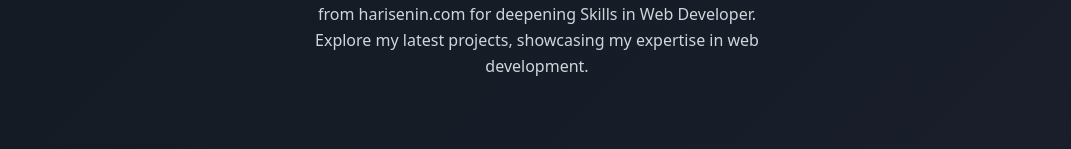
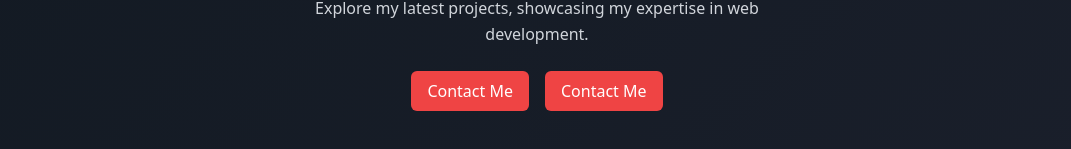
Before and after one commit to yvdzke/portfolio, a React app: page / in a window 1280 px wide. Shown: the part 617-766 px from the top of the page, without its empty margins (103-1174 px from the left). Built offline with nearby package versions, Linux system fonts and the light colour scheme; the HTML template or start-up script is replaced by a standard one.

Commit message:
Add Button component and update home page

```diff
--- /dev/null
+++ b/src/components/Button.jsx
@@ -0,0 +1,16 @@
+function Button(props) {
+  const { hover, variant, children, textColor, font } = props;
+  return (
+    <>
+      <div>
+        <button
+          className={`${variant} ${hover} ${textColor} ${font}py-2 px-4 rounded-md transition-colors duration-300`}
+        >
+          {children}
+        </button>
+      </div>
+    </>
+  );
+}
+
+export default Button;
--- a/src/pages/home.jsx
+++ b/src/pages/home.jsx
@@ -1,3 +1,5 @@
+import Button from "../components/Button";
+
 function Home() {
   return (
     <>
@@ -16,7 +18,6 @@ function Home() {
               ></iframe>
             </div>
           </div>
-
           <h1 className="text-4xl text-white font-bold mb-4">
             The code is like a joke. If it needs comment, it's no good.
           </h1>
@@ -25,6 +26,24 @@ function Home() {
             harisenin.com for deepening Skills in Web Developer. Explore my
             latest projects, showcasing my expertise in web development.
           </p>
+          <div className="mt-6 flex space-x-4 items-center justify-center">
+            <Button
+              variant="bg-red-500"
+              hover="hover:bg-red-600"
+              textColor="text-white"
+              font="font-medium "
+            >
+              Contact Me
+            </Button>
+            <Button
+              variant="bg-red-500"
+              hover="hover:bg-red-600"
+              textColor="text-white"
+              font="font-medium "
+            >
+              Contact Me
+            </Button>
+          </div>
         </div>
       </div>
     </>
```
